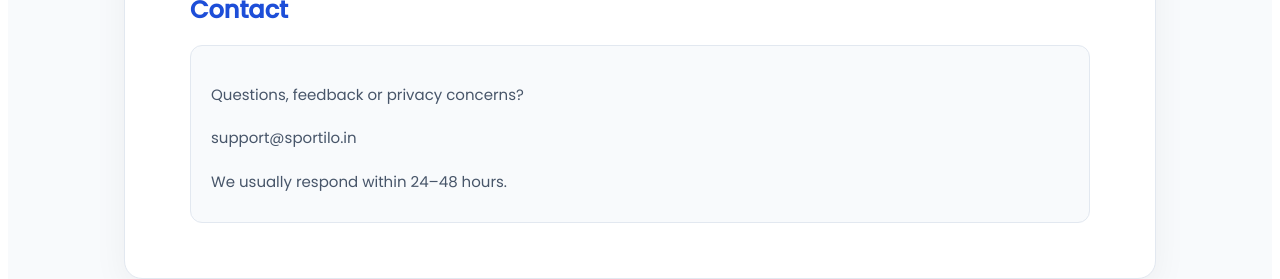
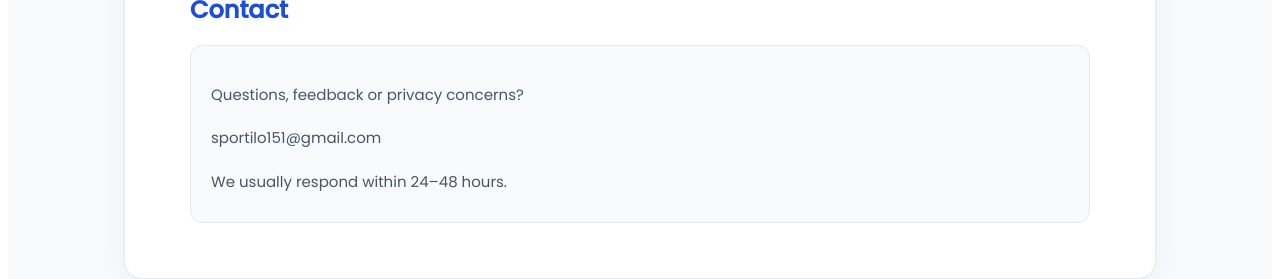
Before and after one commit to ashie188/Sportilo, a React (Vite) app in the folder frontend/: page /legal in a window 1280 px wide. Shown: the part 2500-2779 px from the top of the page. Built offline with nearby package versions, Linux system fonts and the light colour scheme; no server answers.

Commit message:
email added

```diff
--- a/frontend/src/Legal&Support/Legal.jsx
+++ b/frontend/src/Legal&Support/Legal.jsx
@@ -133,7 +133,7 @@
           <div className="legal-contact">
             <p>Questions, feedback or privacy concerns?</p>
 
-            <p>support@sportilo.in</p>
+            <p>sportilo151@gmail.com</p>
 
             <p>We usually respond within 24–48 hours.</p>
           </div>
--- a/frontend/src/Legal&Support/Support.jsx
+++ b/frontend/src/Legal&Support/Support.jsx
@@ -60,7 +60,7 @@
           <div className="support-contact">
             <h3>Email</h3>
 
-            <a href="mailto:support@sportilo.in">support@sportilo.in</a>
+            <a href="mailto:sportilo151@gmail.com">sportilo151@gmail.com</a>
 
             <p>
               For support, bug reports, feature requests or any general
```
